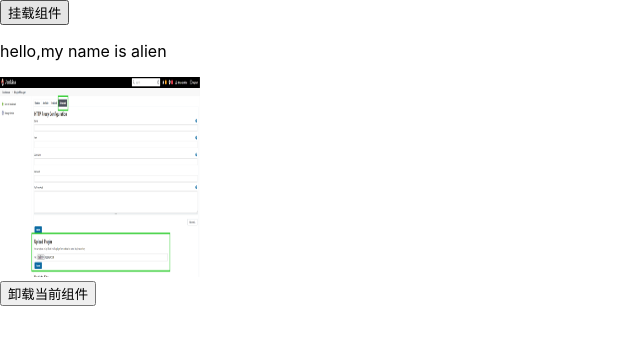
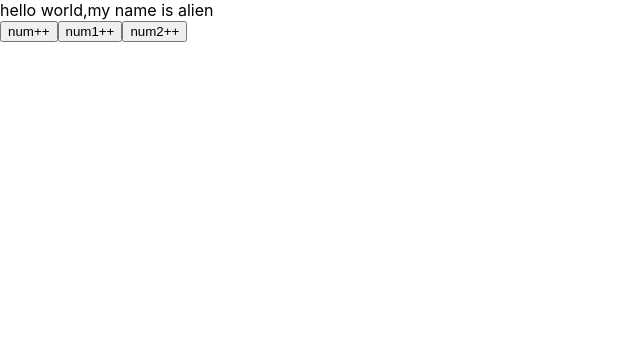
Before and after one commit to WJX2001/qiuchao, a React (Create React App) app in the folder day18-react相关/react-basic/: page / in a window 1280 px wide. Shown: the top 344 px of the page, without its empty margins (0-640 px from the left). Built offline with nearby package versions, Linux system fonts and the light colour scheme.

Commit message:
feat: 赋能组件

```diff
--- a/day18-react相关/react-basic/src/App.js
+++ b/day18-react相关/react-basic/src/App.js
@@ -4,9 +4,13 @@ import NewStateIndex from './components/react高阶组件HOC/2.编写高阶组
 import RenderHocHooks from './components/react高阶组件HOC/2.编写高阶组件/2.2控制渲染/2.2.1条件渲染/1.1动态渲染(hooks版本)'
 import NewRenderHoc1 from './components/react高阶组件HOC/2.编写高阶组件/2.2控制渲染/2.2.1条件渲染/1.动态渲染'
 import NewRenderHoc from './components/react高阶组件HOC/2.编写高阶组件/2.2控制渲染/2.2.1条件渲染/1.动态渲染'
+import FenpianRender1 from './components/react高阶组件HOC/2.编写高阶组件/2.2控制渲染/2.2.1条件渲染/2.1分片渲染(hooks版本)'
+import FenpianRender from './components/react高阶组件HOC/2.编写高阶组件/2.2控制渲染/2.2.1条件渲染/2.分片渲染'
+import FenPianRender from './components/react高阶组件HOC/2.编写高阶组件/2.2控制渲染/2.2.1条件渲染/2.分片渲染'
+import Debounce from './components/react高阶组件HOC/2.编写高阶组件/2.2控制渲染/2.2.2节流渲染/1.基础：节流原理'
 
 function App() {
-  return <RenderHocHooks />
+  return <Debounce />
 }
 
 export default App
--- /dev/null
+++ b/day18-react相关/react-basic/src/components/react高阶组件HOC/2.编写高阶组件/2.2控制渲染/2.2.1条件渲染/2.1分片渲染(hooks版本).jsx
@@ -0,0 +1,75 @@
+// TODO: hooks版本的分片渲染
+
+import { SyncOutlined } from '@ant-design/icons'
+import React, { useEffect, useState } from 'react'
+import imgPicture from '../../../../../assets/img/1.png'
+const renderQueue = []
+let isFirstrender = false
+
+const tryRender = () => {
+  const render = renderQueue.shift()
+
+  if (!render) {
+    return setTimeout(() => {
+      render()
+    }, 300)
+  }
+}
+
+function renderHOC(WrapComponent) {
+  return function Index(props) {
+    const [isRender, setRender] = useState(false)
+    useEffect(() => {
+      renderQueue.push(() => {
+        setRender(true)
+      })
+
+      if (!isFirstrender) {
+        tryRender()
+        isFirstrender = true
+      }
+    }, [])
+
+    useEffect(() => {
+      console.log(isRender)
+    }, [isRender])
+
+    return isRender ? (
+      <WrapComponent tryRender={tryRender} />
+    ) : (
+      <div className="box">
+        <div className="icon">
+          <SyncOutlined spin />
+        </div>
+      </div>
+    )
+  }
+}
+
+const Index = ({ name, tryRender }) => {
+  useEffect(() => {
+    /* 上一部分渲染完毕，进行下一部分渲染 */
+    tryRender()
+    console.log(name + '渲染')
+  }, [name, tryRender])
+
+  return (
+    <div>
+      <img width={200} height={200} src={imgPicture} alt="图片控制渲染" />
+    </div>
+  )
+}
+
+const Item = renderHOC(Index)
+
+const FenpianRender1 = () => {
+  return (
+    <React.Fragment>
+      <Item name="组件一" />
+      <Item name="组件二" />
+      <Item name="组件三" />
+    </React.Fragment>
+  )
+}
+
+export default FenpianRender1
--- /dev/null
+++ b/day18-react相关/react-basic/src/components/react高阶组件HOC/2.编写高阶组件/2.2控制渲染/2.2.1条件渲染/2.分片渲染.jsx
@@ -0,0 +1,68 @@
+import { SyncOutlined } from '@ant-design/icons'
+import React, { useEffect, useState } from 'react'
+import imgPicture from '../../../../../assets/img/1.png'
+const renderQueue = []
+let isFirstrender = false
+
+const tryRender = () => {
+  const render = renderQueue.shift()
+  if (!render) return
+  setTimeout(() => {
+    render() /* 执行下一段渲染 */
+  }, 300)
+}
+/* HOC */
+function renderHOC(WrapComponent) {
+  return function Index(props) {
+    const [isRender, setRender] = useState(false)
+    useEffect(() => {
+      renderQueue.push(() => {
+        /* 放入待渲染队列中 */
+        setRender(true)
+      })
+      if (!isFirstrender) {
+        tryRender() /**/
+        isFirstrender = true
+      }
+    }, [])
+    return isRender ? (
+      <WrapComponent tryRender={tryRender} {...props} />
+    ) : (
+      <div className="box">
+        <div className="icon">
+          <SyncOutlined spin />
+        </div>
+      </div>
+    )
+  }
+}
+/* 业务组件 */
+class Index extends React.Component {
+  componentDidMount() {
+    const { name, tryRender } = this.props
+    /* 上一部分渲染完毕，进行下一部分渲染 */
+    tryRender()
+    console.log(name + '渲染')
+  }
+  render() {
+    return (
+      <div>
+        <img width={200} height={200} src={imgPicture} alt="图片控制渲染" />
+      </div>
+    )
+  }
+}
+/* 高阶组件包裹 */
+const Item = renderHOC(Index)
+
+const FenpianRender = () => {
+  return (
+    <React.Fragment>
+      <Item name="组件一" />
+      <Item name="组件二" />
+      <Item name="组件三" />
+    </React.Fragment>
+  )
+}
+
+export default FenpianRender
--- /dev/null
+++ b/day18-react相关/react-basic/src/components/react高阶组件HOC/2.编写高阶组件/2.2控制渲染/2.2.2节流渲染/1.基础：节流原理.jsx
@@ -0,0 +1,40 @@
+// TODO: hoc 可以配合hooks的 useMemo等API 配合使用，减少渲染次数
+import React, { useState } from 'react'
+import { useMemo } from 'react'
+
+// * 期望当且仅当num 改变的时候，渲染组件，但是不影响接收props
+
+// TODO: 只有点击 num++的时候，才重新渲染子组件，点击其他按钮，只是负责传递 props
+function HOC(Component) {
+  return function RenderWrapComponent(props) {
+    const { num } = props
+    const RenderElement = useMemo(() => <Component {...props} />, [num])
+    return RenderElement
+  }
+}
+
+class Index extends React.Component {
+  render() {
+    console.log(`当前组件是否渲染`, this.props)
+    return <div>hello world,my name is alien</div>
+  }
+}
+
+const IndexHoc = HOC(Index)
+
+const Debounce = () => {
+  const [num, setNumber] = useState(0)
+  const [num1, setNumber1] = useState(0)
+  const [num2, setNumber2] = useState(0)
+
+  return (
+    <div>
+      <IndexHoc num={num} num1={num1} num2={num2} />
+      <button onClick={() => setNumber(num + 1)}>num++</button>
+      <button onClick={() => setNumber1(num1 + 1)}>num1++</button>
+      <button onClick={() => setNumber2(num2 + 1)}>num2++</button>
+    </div>
+  )
+}
+
+export default Debounce
```
Also changed, not shown: day18-react相关/react-basic/src/components/react高阶组件HOC/2.编写高阶组件/2.2控制渲染/2.2.1条件渲染/3.反向继承(修改渲染树).jsx (added, +47 -0 lines).
